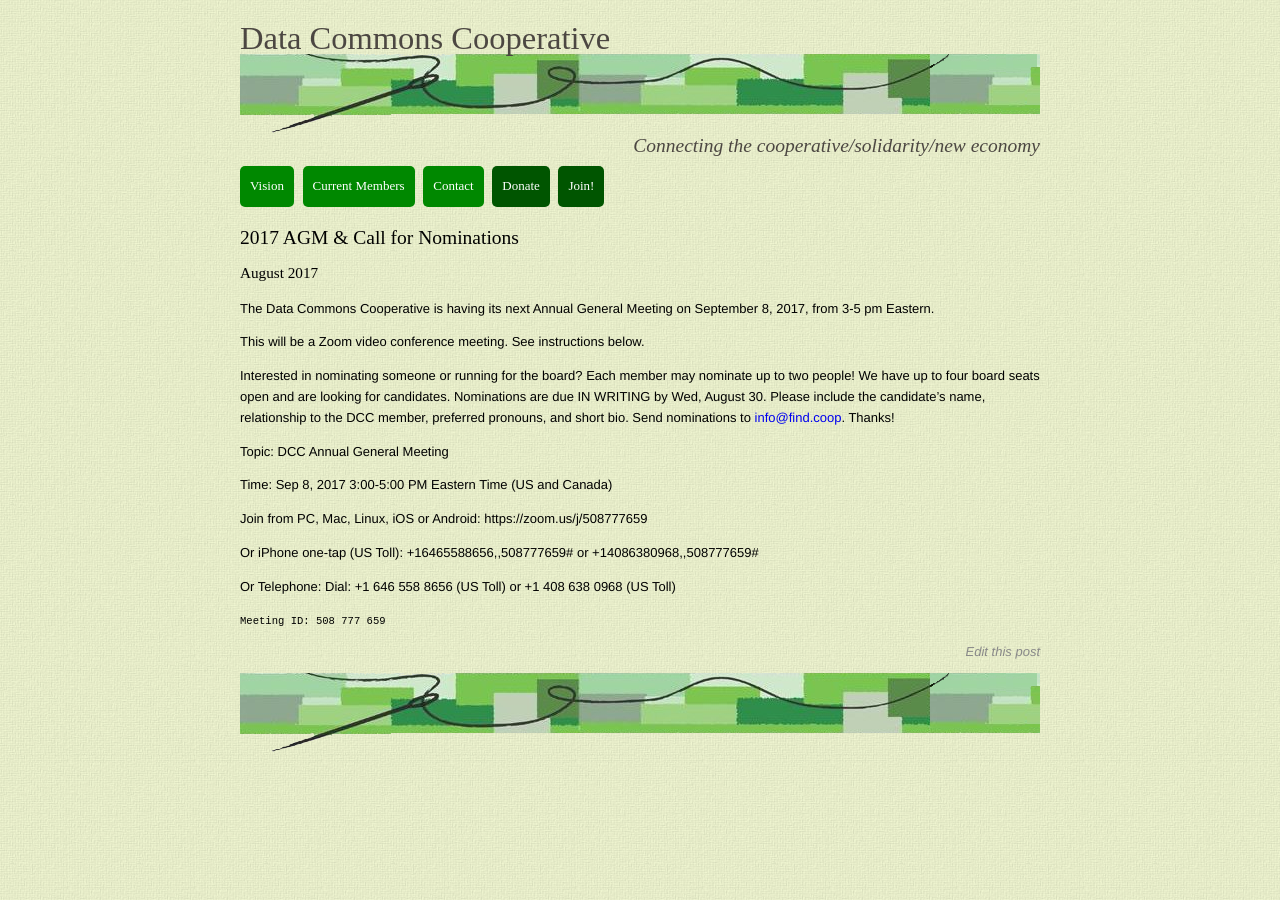
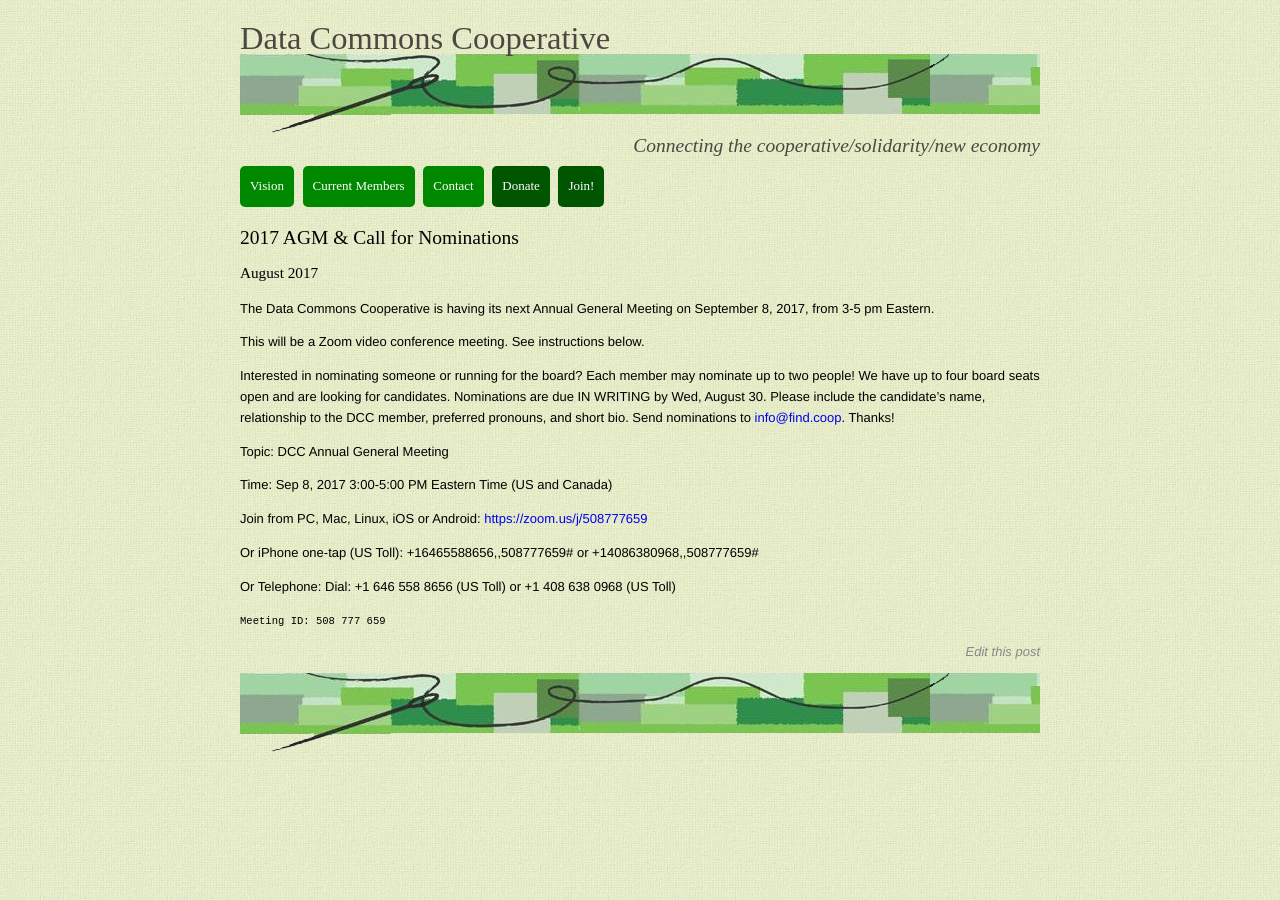
Before and after one commit to datacommons/datacommons.github.io, a Jekyll site: the page built from _posts/2017-08-29-2017-agm.markdown, in a window 1280 px wide. Built offline with Jekyll 4.4.1, drawn with Linux system fonts in a browser that asks for light colours; some web fonts are replaced; some of the changed lines change nothing that is shown.

Commit message:
Updated 2017 Agm

```diff
--- a/_posts/2017-08-29-2017-agm.markdown
+++ b/_posts/2017-08-29-2017-agm.markdown
@@ -16,11 +16,11 @@
 
 Time: Sep 8, 2017 3:00-5:00 PM Eastern Time (US and Canada)
 
-Join from PC, Mac, Linux, iOS or Android: https://zoom.us/j/508777659
+Join from PC, Mac, Linux, iOS or Android: [https://zoom.us/j/508777659](https://zoom.us/j/508777659)
 
-Or iPhone one-tap (US Toll):  +16465588656,,508777659# or +14086380968,,508777659#
+Or iPhone one-tap (US Toll):  \+16465588656,,508777659# or \+14086380968,,508777659#
 
 Or Telephone:
-    Dial: +1 646 558 8656 (US Toll) or +1 408 638 0968 (US Toll)
+Dial: \+1 646 558 8656 (US Toll) or \+1 408 638 0968 (US Toll)
 
     Meeting ID: 508 777 659
```
